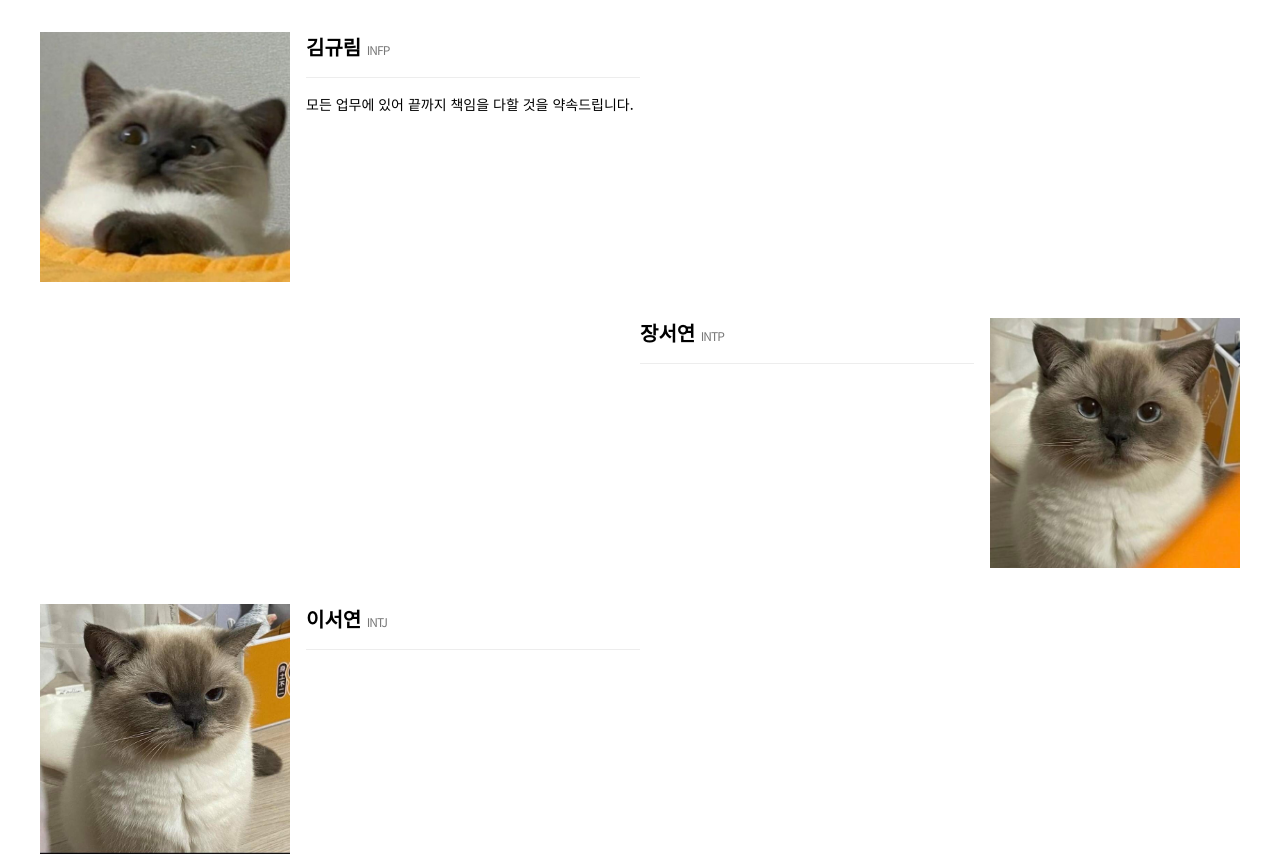
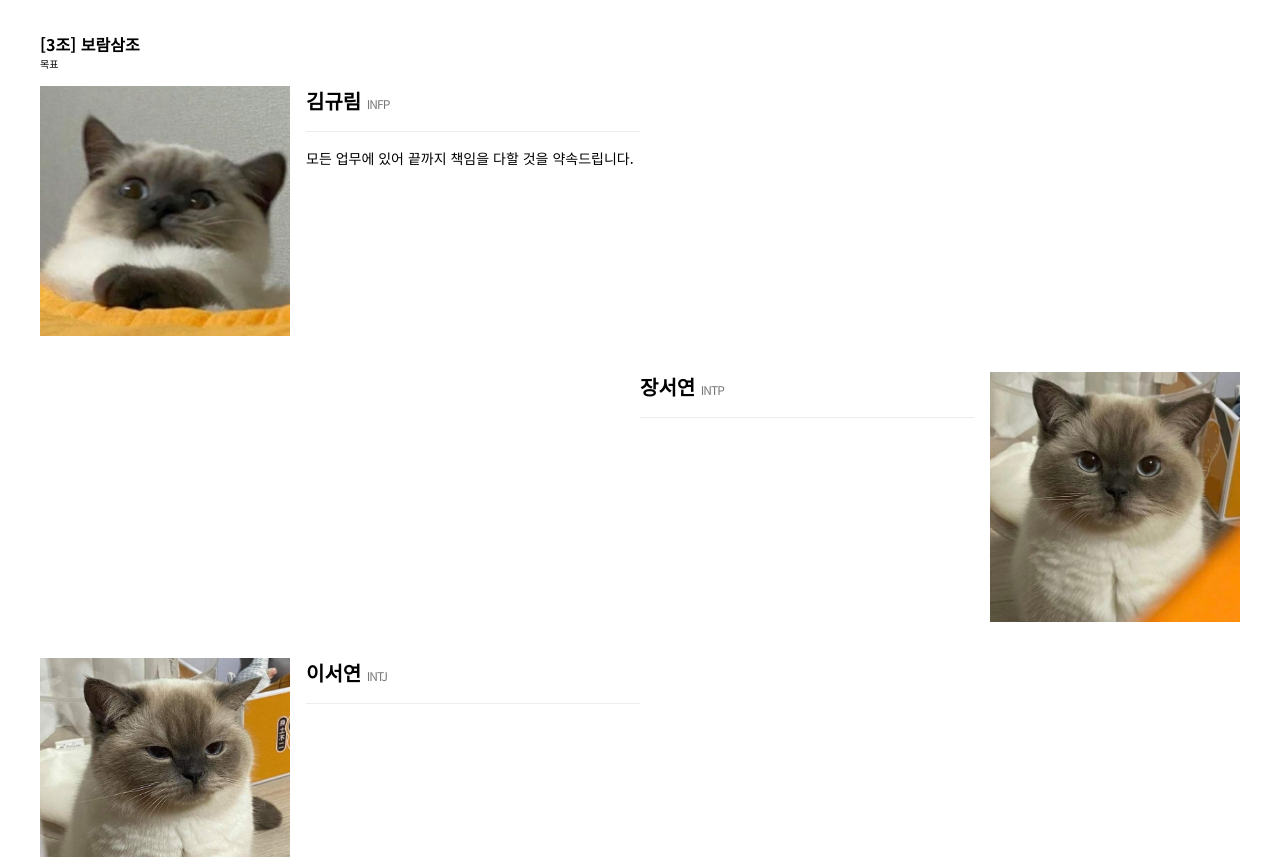
Before and after one commit to kingyulim/3jo_web, a plain HTML site: page index.html in a window 1280 px wide. Shown: the top 857 px of the page. Drawn offline with Linux system fonts and the light colour scheme.

Commit message:
김규림 수정 202510011231

```diff
--- a/index.html
+++ b/index.html
@@ -14,7 +14,22 @@
 </head>
 <body>
     <main id="member_list_main">
-        <ul id="member_list_wrap" class="container clear_box">
+        <div class="container">
+            <div id="main_page_head">
+                <div class="title_box">
+                    <h1>[3조] 보람삼조</h1>
+
+                    <p class="text">목표</p>
+                </div>
+
+                <button class="nav_btn" type="button">
+                    <span></span>
+                    <span></span>
+                    <span></span>
+                </button>
+            </div>
+
+            <ul id="member_list_wrap" class="clear_box">
                 <li data-name="kim_gyu_lim">
                     <ul class="my_img">
                         <li>
@@ -107,6 +122,7 @@
                     </div>
                 </li>
             </ul>
+        </div>
     </main>
 </body>
 </html>
```
Lines whose indentation alone changed are shown as unchanged.
